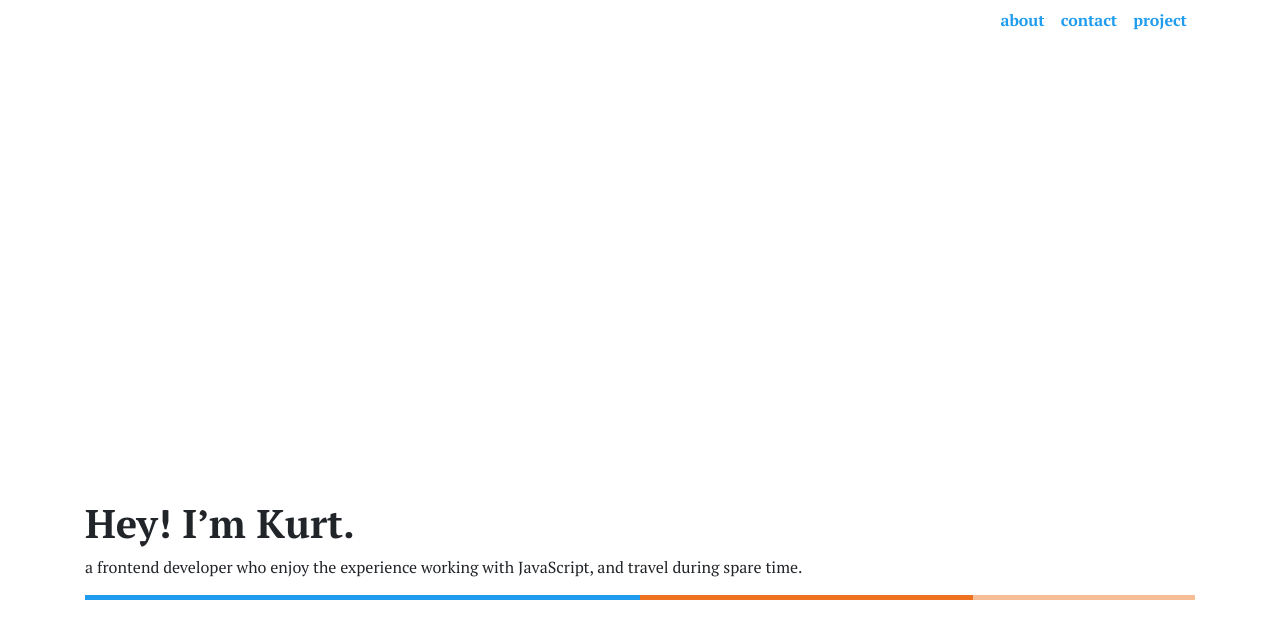
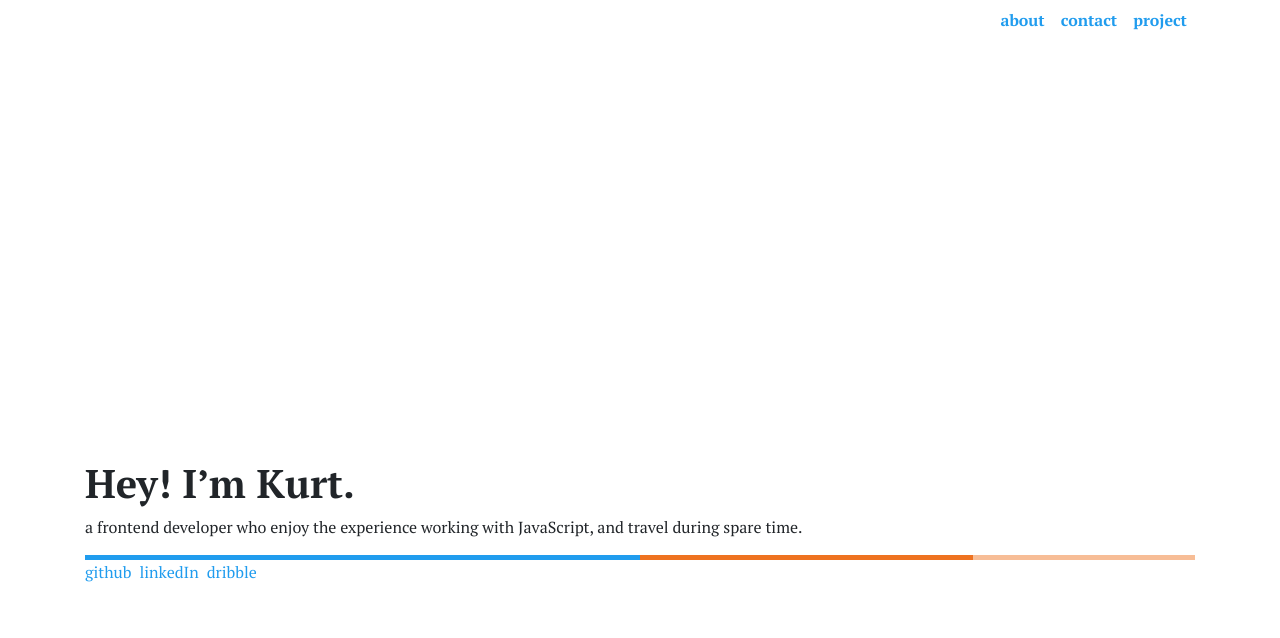
Before and after one commit to kurtobando/simple-portfolio, a Gatsby site: page / in a window 1280 px wide. Built offline with nearby package versions, Linux system fonts and the light colour scheme; Gatsby itself is replaced by a stand-in of ours.

Commit message:
initial commit for social media list, and styles

```diff
--- /dev/null
+++ b/src/component/social.media.list.js
@@ -0,0 +1,38 @@
+import React from "react"
+import { graphql, useStaticQuery } from "gatsby"
+
+const List = ( props ) => {
+	const { href, text } = props
+
+	return(
+		<li className="list-inline-item">
+			<a href={ href } target="_blank" rel="noreferrer" >{ text }</a>
+		</li>
+	)
+}
+
+const SocialMediaList = () => {
+	const data = useStaticQuery( graphql`
+		query{
+			site{
+				siteMetadata{
+					github
+					linkedIn
+					dribble
+				}
+			}
+		}
+	`)
+
+	return(
+		<ul className="list-inline">
+			{
+				Object.keys( data.site.siteMetadata ).map(( value, index ) => {
+					return <List key={ index } text={ value } href={ data.site.siteMetadata[value] } />
+				})
+			}
+		</ul>
+	)
+}
+
+export default SocialMediaList
--- a/src/pages/index.js
+++ b/src/pages/index.js
@@ -2,6 +2,7 @@ import React, { Fragment } from "react"
 import { graphql, useStaticQuery } from "gatsby"
 import TemplateDefault from "../component/template.default"
 import AccentLine from "../component/accent.line"
+import SocialMediaList from "../component/social.media.list"
 
 const Home = () => {
     const data = useStaticQuery( graphql`
@@ -10,7 +11,6 @@ const Home = () => {
                 siteMetadata{
                     title
                     description
-                    author
                 }
             }
         }
@@ -23,6 +23,7 @@ const Home = () => {
                        <h1 className="font-weight-bold">{data.site.siteMetadata.title}</h1>
                        <p>{data.site.siteMetadata.description}</p>
                        <AccentLine />
+                       <SocialMediaList />
                    </div>
                 </div>
             </TemplateDefault>
```
